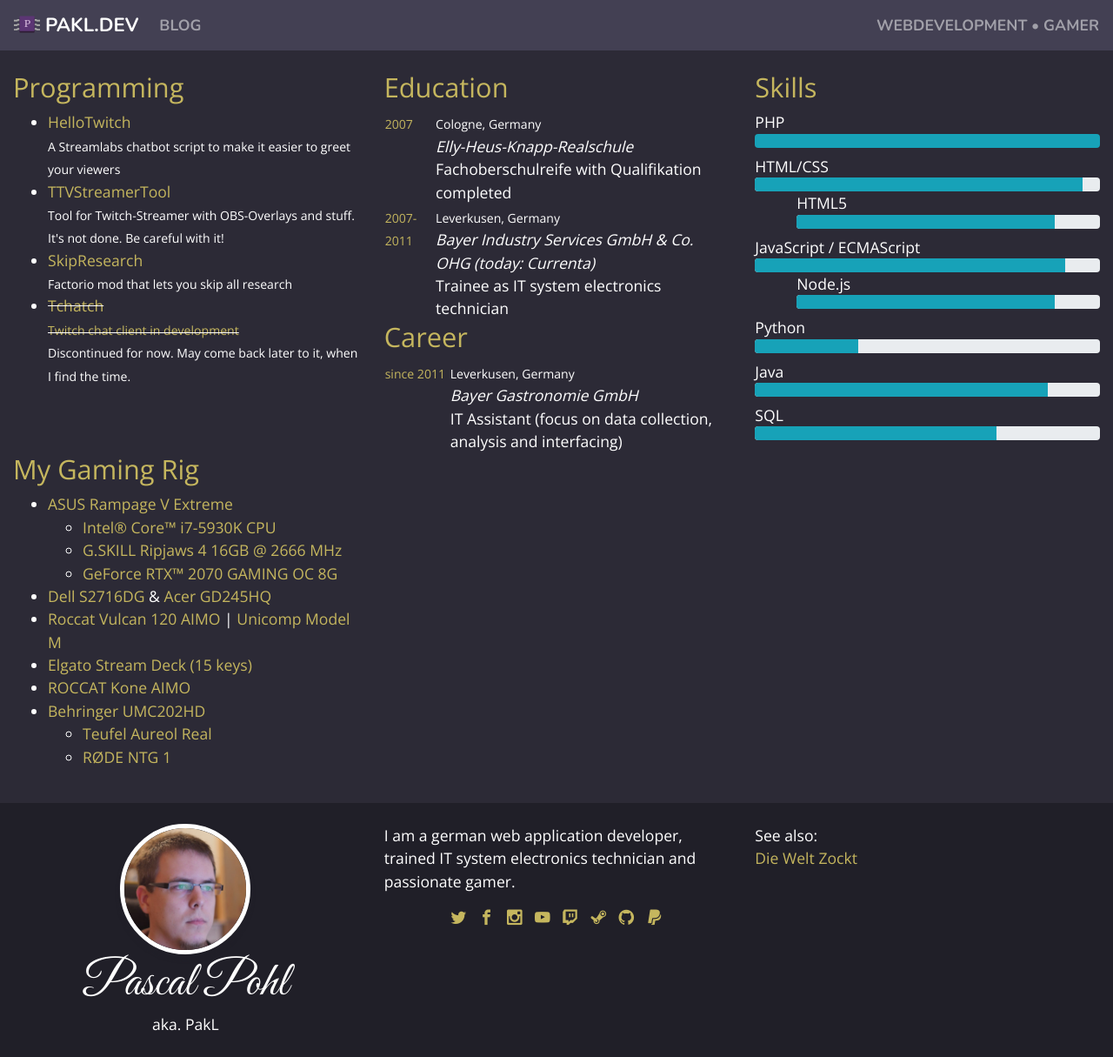
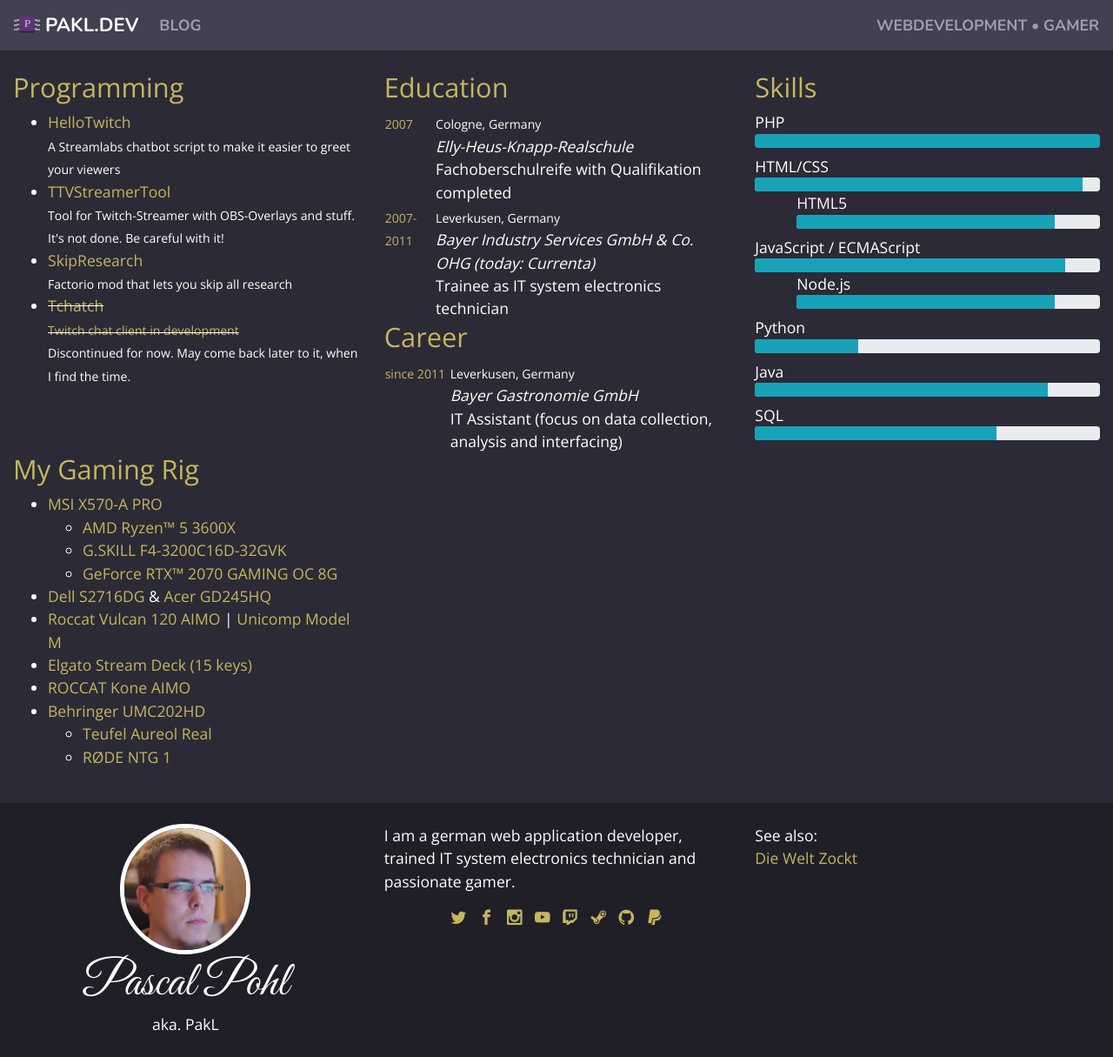
Before and after one commit to PakL/pakl.github.io, a Jekyll site: the page built from index.html, in a window 1280 px wide. Shown: the whole page at 87% size. Built offline with Jekyll 4.4.1, drawn with Linux system fonts in a browser that asks for light colours; some web fonts are replaced.

Commit message:
New hardware

```diff
--- a/index.html
+++ b/index.html
@@ -91,10 +91,10 @@
 			<h3 class="text-highlight">My Gaming Rig</h3>
 			<ul>
 				<li>
-					<a href="https://www.asus.com/de/Motherboards/RAMPAGE_V_EXTREME/" target="_blank">ASUS Rampage V Extreme</a>
+					<a href="https://www.msi.com/Motherboard/X570-A-PRO" target="_blank">MSI X570-A PRO</a>
 					<ul>
-						<li><a href="https://ark.intel.com/de/products/82931/Intel-Core-i7-5930K-Processor-15M-Cache-up-to-3_70-GHz" target="_blank">Intel® Core™ i7-5930K CPU</a></li>
-						<li><a href="https://www.gskill.com/en/product/f4-2666c15q-16grr" target="_blank">G.SKILL Ripjaws 4 16GB @ 2666 MHz</a></li>
+						<li><a href="https://www.amd.com/de/products/cpu/amd-ryzen-5-3600x" target="_blank">AMD Ryzen™ 5 3600X</a></li>
+						<li><a href="https://www.gskill.com/product/165/184/1536110922/F4-3200C16D-32GVKRipjaws-VDDR4-3200MHz-CL16-18-18-38-1.35V32GB-(2x16GB)" target="_blank">G.SKILL F4-3200C16D-32GVK</a></li>
 						<li><a href="https://www.gigabyte.com/de/Graphics-Card/GV-N2070GAMING-OC-8GC" target="_blank">GeForce RTX™ 2070 GAMING OC 8G</a></li>
 					</ul>
 				</li>
```
